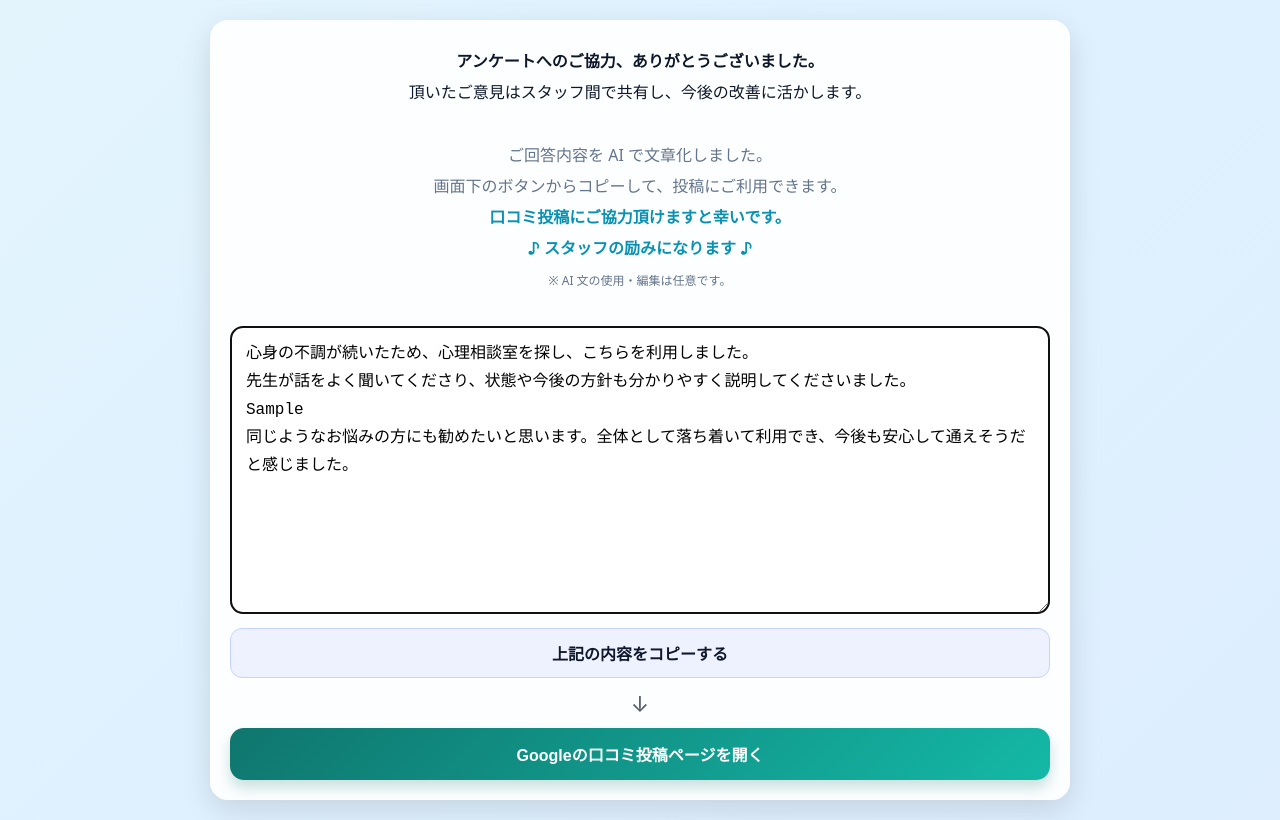
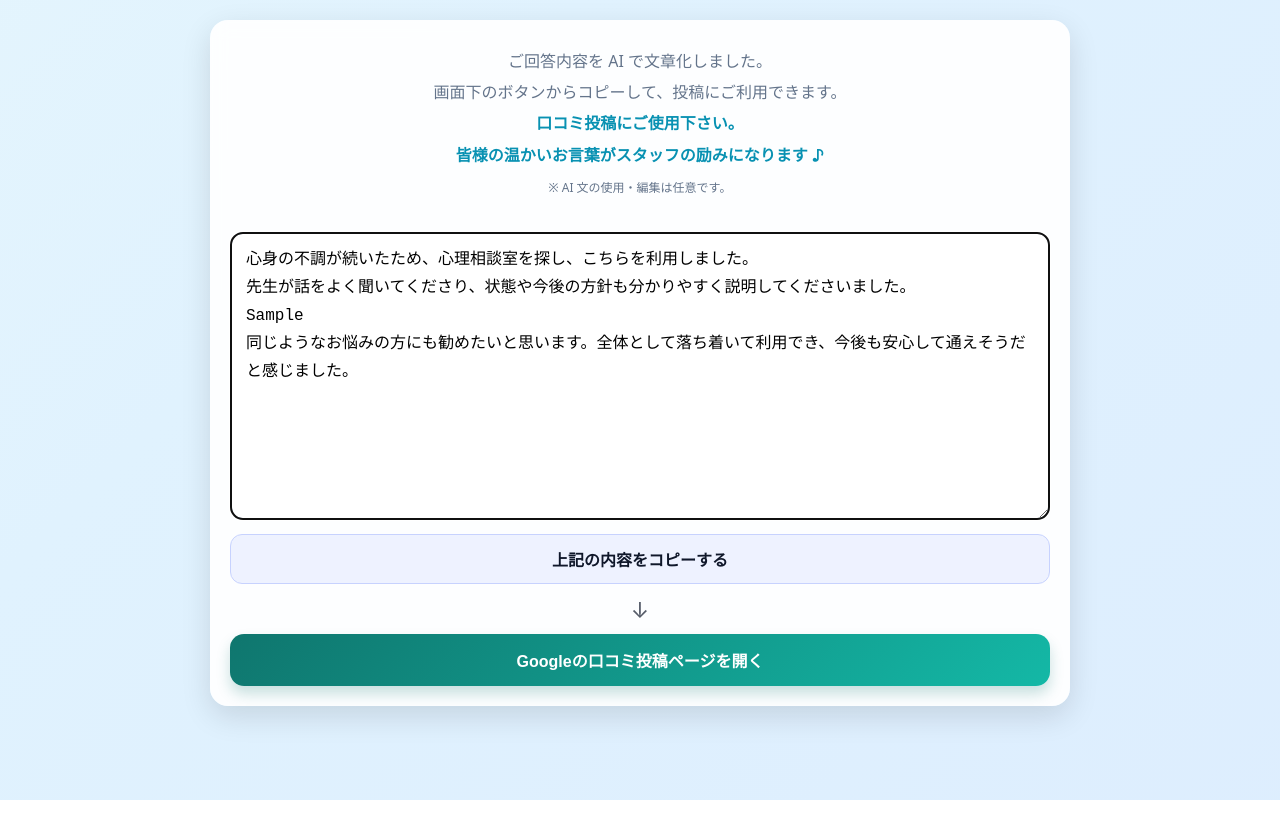
Before and after one commit to kokoronoclinic/counseling, a plain HTML site: page index.html in a window 1280 px wide. Both pictures are taken after typing "Sample" into the empty fields and a click on the button "【送信】". Drawn offline with Linux system fonts and the light colour scheme; no server answers.

Commit message:
Update feedback messages and AI usage notes
Revised text for feedback and AI-generated content usage.

```diff
--- a/index.html
+++ b/index.html
@@ -421,15 +421,11 @@
       <section id="view-positive" class="view" aria-label="（内部ラベル）">
         <div class="result-card">
           <p class="lead lead-center">
-            <strong>アンケートへのご協力、ありがとうございました。</strong><br>
-            頂いたご意見はスタッフ間で共有し、今後の改善に活かします。<br><br>
             <span class="lead-sub">ご回答内容を AI で文章化しました。</span><br>
-            <!-- 投稿用コピー案内の文言を修正し、連用形として表現 -->
-            <span class="lead-sub">画面下のボタンからコピーして、投稿にご利用できます。</span><br>
-            <span class="lead-em">口コミ投稿にご協力頂けますと幸いです。</span><br>
-            <span class="lead-em">♪ スタッフの励みになります ♪</span><br>
-            <!-- AI 生成文の利用に関する注記の文言を修正（編集も任意であることを明示） -->
-            <span class="lead-note">※ AI 文の使用・編集は任意です。</span>
+      <span class="lead-sub">画面下のボタンからコピーして、投稿にご利用できます。</span><br>
+      <span class="lead-em">口コミ投稿にご使用下さい。</span><br>
+      <span class="lead-em">皆様の温かいお言葉がスタッフの励みになります ♪</span><br>
+      <span class="lead-note">※ AI 文の使用・編集は任意です。</span>
           </p>
           <textarea id="reviewOutput"></textarea>
           <div class="actions">
```
